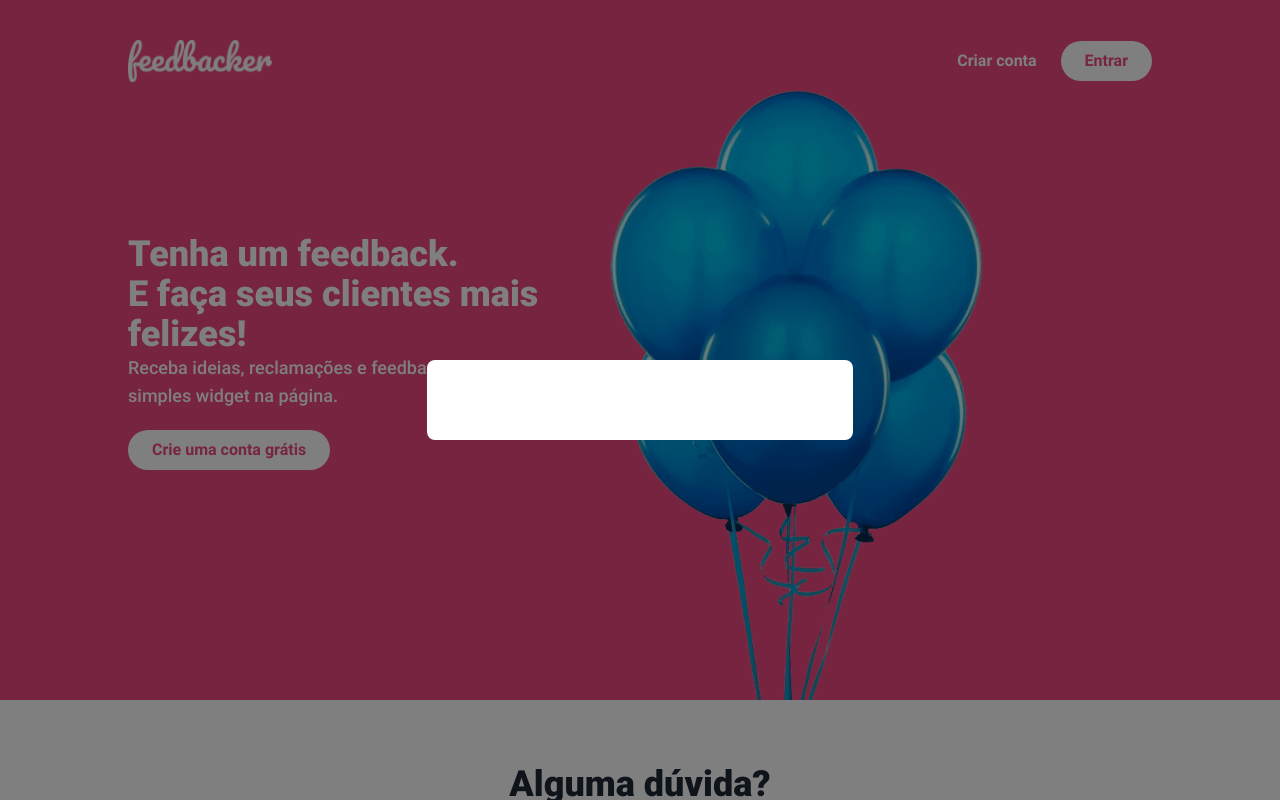
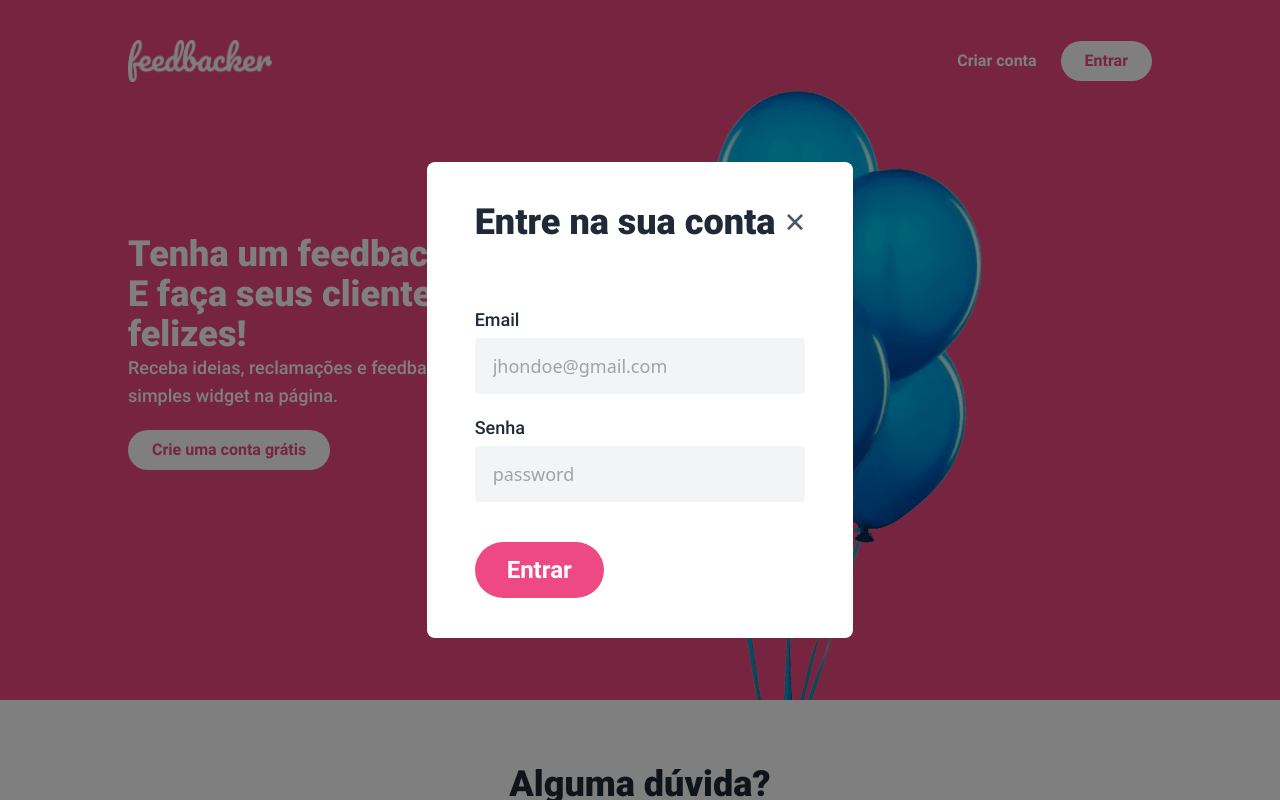
Before and after one commit to Jackson-Vieira/feedbacker-front, a Vue app in the folder dashboard/: page / in a window 1280 px wide. Both pictures are taken after a click on the button "Entrar". Shown: the top 800 px of the page. Built offline with nearby package versions, Linux system fonts and the light colour scheme.

Commit message:
feat: modal login styles

```diff
--- a/dashboard/src/components/ModalFactory/index.vue
+++ b/dashboard/src/components/ModalFactory/index.vue
@@ -21,13 +21,15 @@
 </template>
 
 <script>
-import { onBeforeUnmount, onMounted, reactive } from 'vue'
-import useModal from '../../composables/useModal'
+import { defineAsyncComponent, onBeforeUnmount, onMounted, reactive } from 'vue'
+import useModal from '@/composables/useModal'
 
 const DEFAULT_WIDTH = 'w-3/4 lg:w-1/3'
 
 export default {
-  components: {},
+  components: {
+    ModalLogin: defineAsyncComponent(() => import('../ModalLogin'))
+  },
 
   setup() {
     const state = reactive({
--- /dev/null
+++ b/dashboard/src/components/ModalLogin/index.vue
@@ -0,0 +1,86 @@
+<template>
+  <div class="flex justify-between">
+    <h1 class="text-4xl font-black text-gray-800">Entre na sua conta</h1>
+
+    <button class="text-4xl text-gray-600" @click="close">&times;</button>
+  </div>
+  <div class="mt-16">
+    <form @submit.prevent="handleSubmit">
+      <label class="block">
+        <span class="text-lg font-medium text-gray-800">Email</span>
+        <input
+          v-model="state.email.value"
+          type="email"
+          class="block w-full px-4 py-3 mt-1 text-lg bg-gray-100 border-2 border-transparent rounded"
+          placeholder="jhondoe@gmail.com"
+          :class="{ 'border-brand-danger': !state.email.errorMessage }"
+          required
+        />
+        <span class="block font-medium text-brand-danger">
+          {{ state.email.errorMessage }}
+        </span>
+      </label>
+      <label class="block pt-5">
+        <span class="text-lg font-medium text-gray-800">Senha</span>
+        <input
+          v-model="state.password.value"
+          type="password"
+          class="block w-full px-4 py-3 mt-1 text-lg bg-gray-100 border-2 border-transparent rounded"
+          placeholder="password"
+          :class="{ 'border-brand-danger': !state.password.errorMessage }"
+          required
+        />
+        <span class="block font-medium text-brand-danger">
+          {{ state.password.errorMessage }}
+        </span>
+      </label>
+
+      <button
+        :disabled="state.isLoading"
+        type="submit"
+        :class="{ 'opacity-50': state.isLoading }"
+        class="px-8 py-3 mt-10 text-2xl font-bold text-center text-white rounded-full bg-brand-main transition-all duration-150"
+      >
+        <Icon v-if="state.isLoading" class="animate-spin" name="Loading"/>
+        <span v-else>Entrar</span>
+      </button>
+    </form>
+  </div>
+</template>
+
+<script>
+import { reactive } from 'vue'
+import useModal from '../../composables/useModal'
+
+export default {
+  setup() {
+    const state = reactive({
+      isLoading: false,
+      hasErrors: false,
+      email: {
+        value: '',
+        errorMessage: ''
+      },
+      password: {
+        value: '',
+        errorMessage: ''
+      }
+    })
+
+    const modal = useModal();
+
+    function close(){
+      modal.close()
+    }
+
+    return {
+      state,
+      close
+    }
+  }
+
+
+}
+</script>
+
+<style lang="scss" scoped></style>
--- a/dashboard/src/views/Home/index.vue
+++ b/dashboard/src/views/Home/index.vue
@@ -19,9 +19,7 @@ export default {
   setup() {
     const modal = useModal()
 
-    const handleAccountCreate = () => {
-      console.log('create account')
-    }
+    const handleAccountCreate = () => {}
 
     const handleLogin = () => {
       modal.open({
```
